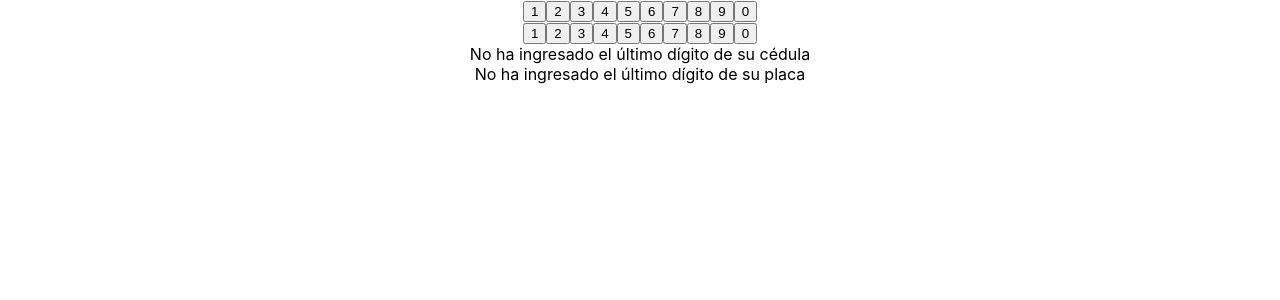
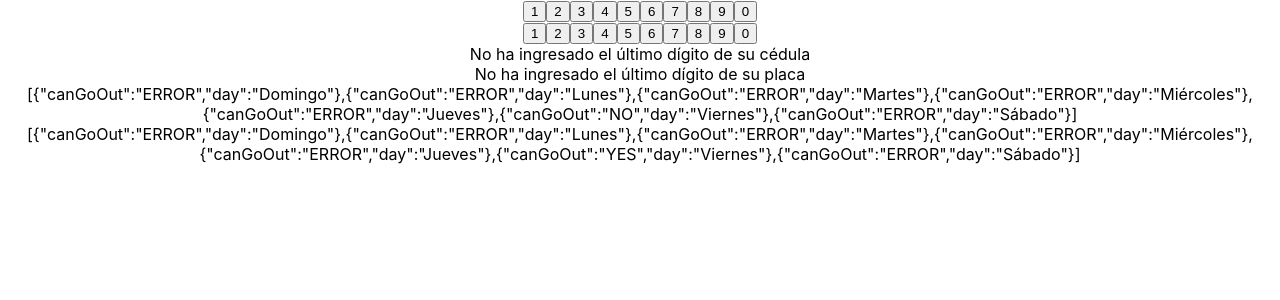
Before and after one commit to d3v0l0p3rs/picoycedula, a React (Create React App) app: page / in a window 1280 px wide. Shown: the top 300 px of the page. Built offline with nearby package versions, Linux system fonts and the light colour scheme.

Commit message:
Logic finished (second time)

```diff
--- a/src/components/home/helpers.tsx
+++ b/src/components/home/helpers.tsx
@@ -1,6 +1,29 @@
-export const getCurrentDate = (): string => {
-  const d = new Date()
+import { Day } from './home.types'
+
+export const getCurrentDate = (date: Date = new Date()): string => {
+  const d = date || new Date()
   const ts = (n: number): string => (n < 10 ? '0' + n : n >= 100 ? '' + (n - 2000) : '' + n)
-  const strDate = `${ts(d.getFullYear())}/${ts(d.getMonth())}/${ts(d.getDate())}`
+  const strDate = `${ts(d.getFullYear())}/${ts(d.getMonth() + 1)}/${ts(d.getDate())}`
   return strDate
 }
+
+export const getCurrentWeek = (): string[] => {
+  const d = new Date()
+  const w0 = d.getDate() - d.getDay()
+  const dates: string[] = []
+  for (let i = 0; i <= 6; i++) {
+    dates.push(getCurrentDate(new Date(d.setDate(w0 + i))))
+  }
+  return dates
+}
+
+export const dayOfWeekString: { [n: number]: Day } = {
+  0: 'Domingo',
+  1: 'Lunes',
+  2: 'Martes',
+  3: 'Miércoles',
+  4: 'Jueves',
+  5: 'Viernes',
+  6: 'Sábado',
+  7: 'Domingo',
+}
--- a/src/components/home/home.tsx
+++ b/src/components/home/home.tsx
@@ -1,21 +1,32 @@
 import React, { useState } from 'react'
 import { pico_y_cedula, pico_y_placa } from '../../data'
-import { SetState, Entity, GoOutState } from './home.types'
-import { getCurrentDate } from './helpers'
+import { SetState, Entity, GoOutState, GoOutWeekState } from './home.types'
+import { getCurrentDate, getCurrentWeek, dayOfWeekString } from './helpers'
+
+const data = { person: pico_y_cedula, vehicle: pico_y_placa }
 
 // eslint-disable-next-line @typescript-eslint/no-unused-vars
 const setLastIDNumber = (lastIDNumber: number, entity: Entity, callback: SetState) => (_: unknown) => {
   callback(canGoOut(lastIDNumber, entity))
 }
 
-const canGoOut = (lastIDNumber: number, entity: Entity): GoOutState => {
-  const data = { person: pico_y_cedula, vehicle: pico_y_placa }
-  const validLastIDNumbers = data[entity][getCurrentDate()]
+const canGoOut = (lastIDNumber: number, entity: Entity, date = ''): GoOutState => {
+  const validLastIDNumbers = data[entity][date || getCurrentDate()]
   if (!validLastIDNumbers) return 'ERROR'
   return validLastIDNumbers.some(v => v === lastIDNumber) ? 'YES' : 'NO'
 }
 
-const message = (state: GoOutState, entity: Entity): string => {
+const canGoOutWeek = (lastIDNumber: number, entity: Entity): GoOutWeekState => {
+  const currentWeek = getCurrentWeek()
+  const result: GoOutWeekState = []
+  currentWeek.forEach((date, i) => {
+    result.push({ canGoOut: canGoOut(lastIDNumber, entity, date), day: dayOfWeekString[i] })
+  })
+  return result
+}
+
+const messageForToday = (state: GoOutState, entity: Entity): string => {
+  // Esto es solo para mostrar los datos y ya, se puede borrar eventualmente
   const messages = {
     YES: { person: 'Puedes salir', vehicle: 'Puedes conducir' },
     NO: { person: 'NO puedes salir', vehicle: 'NO puedes conducir' },
@@ -60,8 +71,11 @@ const HomeComponent: React.FC = (): JSX.Element => {
         <button onClick={setLastIDNumber(9, 'vehicle', setCanVehicleGoOut)}>9</button>
         <button onClick={setLastIDNumber(0, 'vehicle', setCanVehicleGoOut)}>0</button>
       </div>
-      <div>{message(canPersonGoOut, 'person')}</div>
-      <div>{message(canVehicleGoOut, 'vehicle')}</div>
+      <div>{messageForToday(canPersonGoOut, 'person')}</div>
+      <div>{messageForToday(canVehicleGoOut, 'vehicle')}</div>
+      {/* Estos json son para mostrar los datos planos porque me dio pereza organizarlos */}
+      <div>{JSON.stringify(canGoOutWeek(0, 'person'))}</div>
+      <div>{JSON.stringify(canGoOutWeek(0, 'vehicle'))}</div>
     </div>
   )
 }
--- a/src/data.tsx
+++ b/src/data.tsx
@@ -1,10 +1,9 @@
 const pico_y_cedula: { [date: string]: number[] } = {
-  '20/06/31': [1, 3, 5, 7, 9],
-  '20/07/01': [2, 4, 6, 8, 0],
+  '20/07/31': [1, 3, 5, 7, 9],
 }
 
 const pico_y_placa: { [date: string]: number[] } = {
-  '20/07/01': [2, 4, 6, 8, 0],
+  '20/07/31': [2, 0],
 }
 
 export { pico_y_cedula, pico_y_placa }
```
Also changed, not shown: src/components/home/home.types.tsx (+12 -0 lines).
